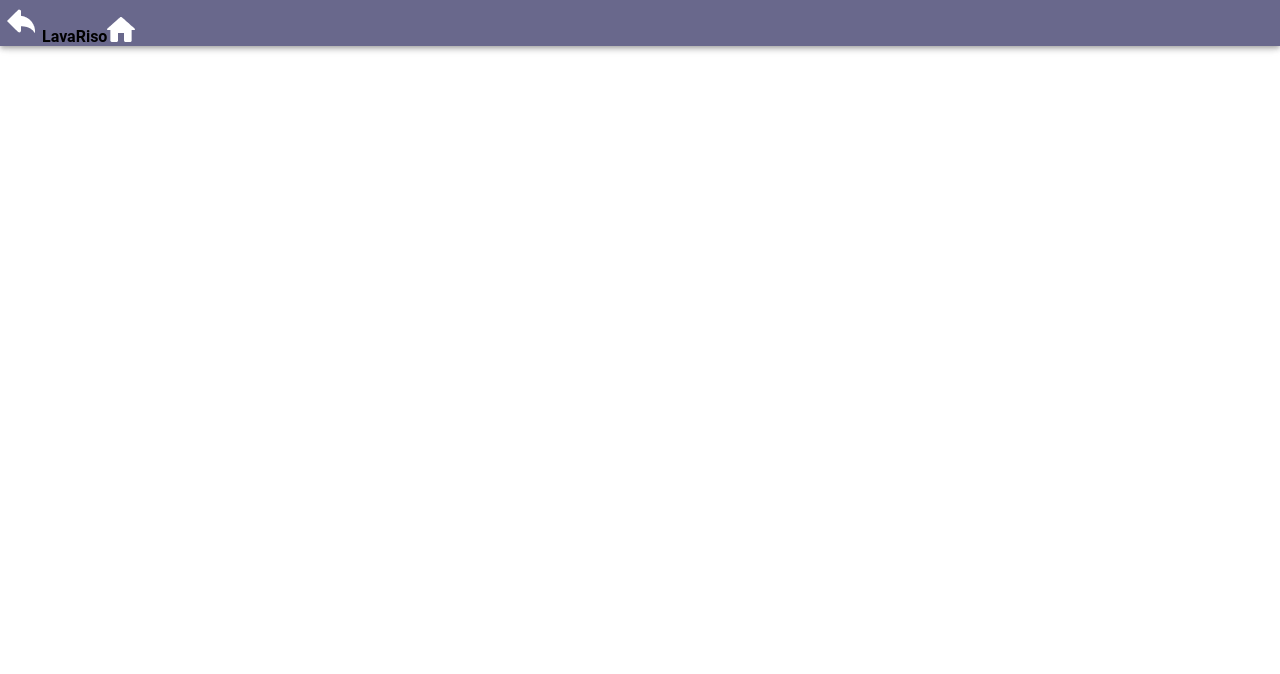
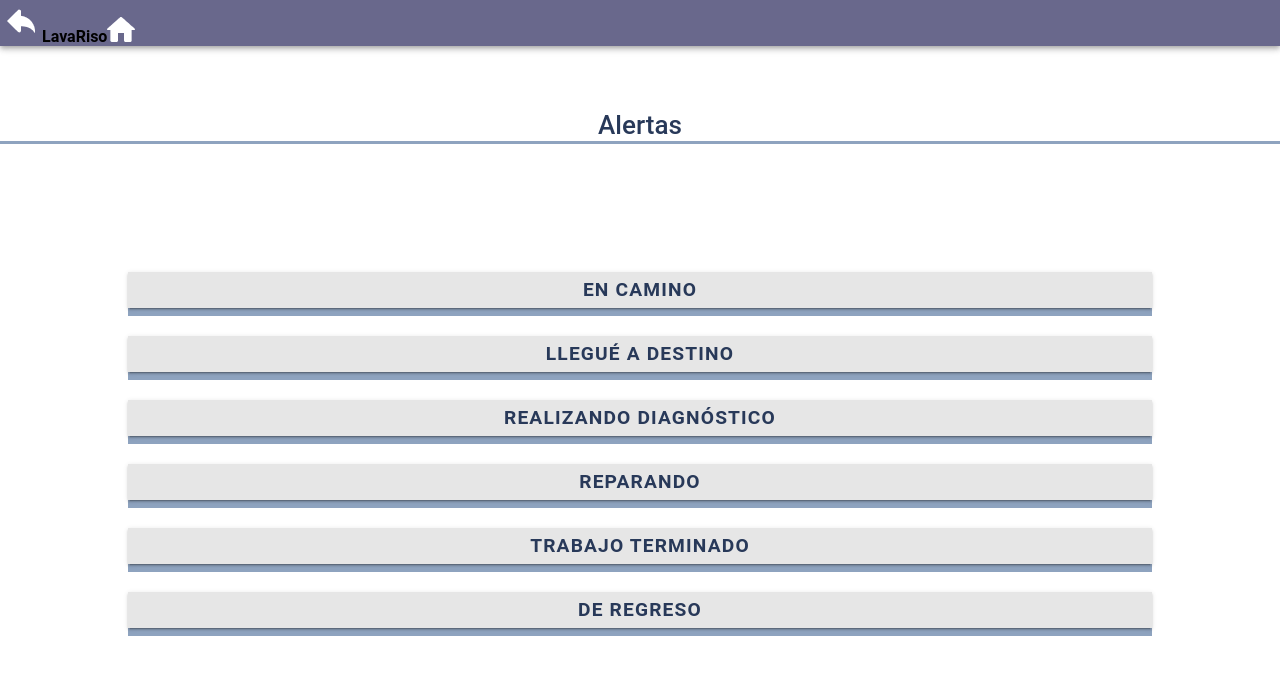
Before and after one commit to PochiTama-dev/lavarisoapp, a React (Vite) app: page /alertas in a window 1280 px wide. Shown: the top 674 px of the page. Built offline with nearby package versions, Linux system fonts and the light colour scheme.

Commit message:
LVM-4 // Maquetación y estilos de componente de alertas

```diff
--- a/src/App.tsx
+++ b/src/App.tsx
@@ -31,6 +31,7 @@ import "@ionic/react/css/display.css";
 /* Theme variables */
 import "./theme/variables.css";
 import Login from "./pages/Login/Login";
+import Alertas from "./pages/Alertas/Alertas";
 
 setupIonicReact();
 
@@ -41,6 +42,9 @@ const App: React.FC = () => {
       <IonReactRouter>
         <Route path="/login" exact={true}>
           <Login />
+        </Route>
+        <Route path="/alertas" exact={true}>
+          <Alertas />
         </Route>
         <Route path="/diagnostico" exact={true}>
           <Diagnostico />
--- /dev/null
+++ b/src/components/Alertas/Alertas.css
@@ -0,0 +1,27 @@
+.alertas-container {
+  margin-top: 12% !important;
+}
+
+.alertas-container h1 {
+  display: flex;
+  justify-content: center;
+  color: #283959;
+  border-bottom: 3px solid #8ea3bf;
+  margin-top: 5%;
+  margin-bottom: 10%;
+}
+
+.alertas-container ion-button {
+  display: flex;
+  justify-content: center;
+  margin: 0 auto 20px auto;
+  width: 80%;
+  font-size: larger;
+  font-weight: bold;
+  color: #283959;
+  --background-color: #e6e6e6;
+  --background: #e6e6e6;
+  --transition: none;
+  --border-radius: none;
+  border-bottom: 8px solid #8ea3bf;
+}
--- /dev/null
+++ b/src/components/Alertas/Alertas.tsx
@@ -0,0 +1,51 @@
+import "./Alertas.css";
+import { IonAlert, IonButton, IonContent, IonTitle } from "@ionic/react";
+
+function AlertasComponent() {
+  return (
+    <IonContent className="alertas-container">
+      <>
+        <h1>Alertas</h1>
+      </>
+      <>
+        <IonButton id="en-camino">En camino</IonButton>
+        <IonAlert
+          trigger="en-camino"
+          message="En camino"
+          buttons={["Cerrar"]}
+        ></IonAlert>
+        <IonButton id="en-destino">Llegué a destino</IonButton>
+        <IonAlert
+          trigger="en-destino"
+          message="Llegué a destino"
+          buttons={["Cerrar"]}
+        ></IonAlert>
+        <IonButton id="diagnostico">Realizando diagnóstico</IonButton>
+        <IonAlert
+          trigger="diagnostico"
+          message="Realizando diagnóstico"
+          buttons={["Cerrar"]}
+        ></IonAlert>
+        <IonButton id="reparando">Reparando</IonButton>
+        <IonAlert
+          trigger="reparando"
+          message="Reparando"
+          buttons={["Cerrar"]}
+        ></IonAlert>
+        <IonButton id="trabajo-terminado">Trabajo terminado</IonButton>
+        <IonAlert
+          trigger="trabajo-terminado"
+          message="Trabajo terminado"
+          buttons={["Cerrar"]}
+        ></IonAlert>
+        <IonButton id="de-regreso">De regreso</IonButton>
+        <IonAlert
+          trigger="de-regreso"
+          message="De regreso"
+          buttons={["Cerrar"]}
+        ></IonAlert>
+      </>
+    </IonContent>
+  );
+}
+export default AlertasComponent;
--- /dev/null
+++ b/src/pages/Alertas/Alertas.tsx
@@ -0,0 +1,7 @@
+import AlertasComponent from "../../components/Alertas/Alertas";
+
+const Alertas: React.FC = () => {
+  return <AlertasComponent />;
+};
+
+export default Alertas;
--- a/src/pages/Diagnostico/Diagnostico.tsx
+++ b/src/pages/Diagnostico/Diagnostico.tsx
@@ -1,18 +1,37 @@
-import React, { useState } from 'react';
-import { IonContent, IonPage, IonIcon, IonCheckbox, IonInput, IonButton } from '@ionic/react';
-import { pencilOutline } from 'ionicons/icons';
-import './diagnostico.css';
-
+import React, { useState } from "react";
+import {
+  IonContent,
+  IonPage,
+  IonIcon,
+  IonCheckbox,
+  IonInput,
+  IonButton,
+} from "@ionic/react";
+import { pencilOutline } from "ionicons/icons";
+import "./diagnostico.css";
 
 const Diagnostico: React.FC = () => {
-    const [producto, setProducto] = useState('');
-    const [marca, setMarca] = useState('');
-    const [modelo, setModelo] = useState('');
-    const [cliente, setCliente] = useState('');
-    const [checkboxValues, setCheckboxValues] = useState<boolean[]>(Array(10).fill(false));
-    const [observaciones, setObservaciones] = useState('');
+  const [producto, setProducto] = useState("");
+  const [marca, setMarca] = useState("");
+  const [modelo, setModelo] = useState("");
+  const [cliente, setCliente] = useState("");
+  const [checkboxValues, setCheckboxValues] = useState<boolean[]>(
+    Array(10).fill(false)
+  );
+  const [observaciones, setObservaciones] = useState("");
 
-    const textosCheckbox = ['Enciende', 'Ingresa agua', 'No ingresa agua', 'Gira motor para los dos lados', 'Centrifuga', 'No centrifuga', 'Desagota', 'No desagota', 'Sin prueba de funcionamiento', 'No enciende'];
+  const textosCheckbox = [
+    "Enciende",
+    "Ingresa agua",
+    "No ingresa agua",
+    "Gira motor para los dos lados",
+    "Centrifuga",
+    "No centrifuga",
+    "Desagota",
+    "No desagota",
+    "Sin prueba de funcionamiento",
+    "No enciende",
+  ];
 
   const handleConfirmarClick = () => {
     const dataToSend = {
@@ -21,7 +40,7 @@ const Diagnostico: React.FC = () => {
       modelo,
       cliente,
       checkboxValues,
-            observaciones
+      observaciones,
     };
     console.log(dataToSend);
   };
@@ -29,53 +48,72 @@ const Diagnostico: React.FC = () => {
   return (
     <IonPage>
       <IonContent>
-
         <div className="diagnostico-ctn">
           <div className="section">
             <h2>Diagnosticar</h2>
             <div className="item">
-                            <span><strong>Producto:</strong></span>
+              <span>
+                <strong>Producto:</strong>
+              </span>
               <IonInput
-                            style={{ marginLeft: '10px' }}
+                style={{ marginLeft: "10px" }}
                 value={producto}
                 placeholder="Ingrese producto"
                 onIonChange={(e) => setProducto(e.detail.value!)}
-
               />
-                            <IonIcon icon={pencilOutline} className="icon-pencil" style={{fontSize:'22px'}} />
+              <IonIcon
+                icon={pencilOutline}
+                className="icon-pencil"
+                style={{ fontSize: "22px" }}
+              />
             </div>
             <div className="item">
-                            <span><strong>Marca:</strong></span>
+              <span>
+                <strong>Marca:</strong>
+              </span>
               <IonInput
-                            style={{ marginLeft: '10px' }}
+                style={{ marginLeft: "10px" }}
                 value={marca}
                 placeholder="Ingrese marca"
                 onIonChange={(e) => setMarca(e.detail.value!)}
-
               />
-                            <IonIcon icon={pencilOutline} className="icon-pencil" style={{fontSize:'22px'}} />
+              <IonIcon
+                icon={pencilOutline}
+                className="icon-pencil"
+                style={{ fontSize: "22px" }}
+              />
             </div>
             <div className="item">
-                            <span><strong>Modelo:</strong></span>
+              <span>
+                <strong>Modelo:</strong>
+              </span>
               <IonInput
-                            style={{ marginLeft: '10px' }}
+                style={{ marginLeft: "10px" }}
                 value={modelo}
                 placeholder="Ingrese modelo"
                 onIonChange={(e) => setModelo(e.detail.value!)}
-
               />
-                            <IonIcon icon={pencilOutline} className="icon-pencil" style={{fontSize:'22px'}} />
+              <IonIcon
+                icon={pencilOutline}
+                className="icon-pencil"
+                style={{ fontSize: "22px" }}
+              />
             </div>
             <div className="item">
-                            <span><strong>N° de cliente:</strong></span>
+              <span>
+                <strong>N° de cliente:</strong>
+              </span>
               <IonInput
-                            style={{ marginLeft: '10px' }}
+                style={{ marginLeft: "10px" }}
                 value={cliente}
                 placeholder="Ingrese N° de cliente"
                 onIonChange={(e) => setCliente(e.detail.value!)}
-
               />
-                            <IonIcon icon={pencilOutline} className="icon-pencil" style={{fontSize:'22px'}} />
+              <IonIcon
+                icon={pencilOutline}
+                className="icon-pencil"
+                style={{ fontSize: "22px" }}
+              />
             </div>
           </div>
           <div className="section">
@@ -100,14 +138,18 @@ const Diagnostico: React.FC = () => {
           <div className="section">
             <h2>Observaciones</h2>
             <IonInput
-                        className='obs-input'
+              className="obs-input"
               value={observaciones}
               onIonChange={(e) => setObservaciones(e.detail.value!)}
               placeholder="Ingrese observaciones"
             />
           </div>
           <div className="section">
-                        <IonButton className='button' style={{ '--border-radius': '20px' }} onClick={handleConfirmarClick}>
+            <IonButton
+              className="diagnostico-button"
+              style={{ "--border-radius": "20px" }}
+              onClick={handleConfirmarClick}
+            >
               Confirmar
             </IonButton>
           </div>
--- a/src/pages/Diagnostico/diagnostico.css
+++ b/src/pages/Diagnostico/diagnostico.css
@@ -1,11 +1,12 @@
-.diagnostico-ctn{
+.diagnostico-ctn {
   margin-left: 3%;
 }
-.diagnostico-ctn .item, .diagnostico-ctn .checkbox-item {
+.diagnostico-ctn .item,
+.diagnostico-ctn .checkbox-item {
   margin-top: 5px;
   font-size: 20px;
 }
- .diagnostico-ctn h2{
+.diagnostico-ctn h2 {
   font-size: 26px;
 }
 .checkbox {
@@ -21,25 +22,20 @@
 .diagnostico-ctn .item .icon-pencil {
   justify-self: end;
   margin-right: 20px;
-
 }
-  .diagnostico-ctn .section
-{
+.diagnostico-ctn .section {
   margin-top: 8%;
 }
-.obs-input{
-border-bottom: solid 3px #69688C
-;
+.obs-input {
+  border-bottom: solid 3px #69688c;
   width: 95%;
 }
-.diagnostico-ctn h2
-{
+.diagnostico-ctn h2 {
   margin-bottom: 5%;
 }
-.button{
+.diagnostico-button {
   display: flex;
   justify-content: center;
   margin: 0 auto 20px auto;
   width: 250px;
-
 }
```
Lines whose indentation alone changed are shown as unchanged.
